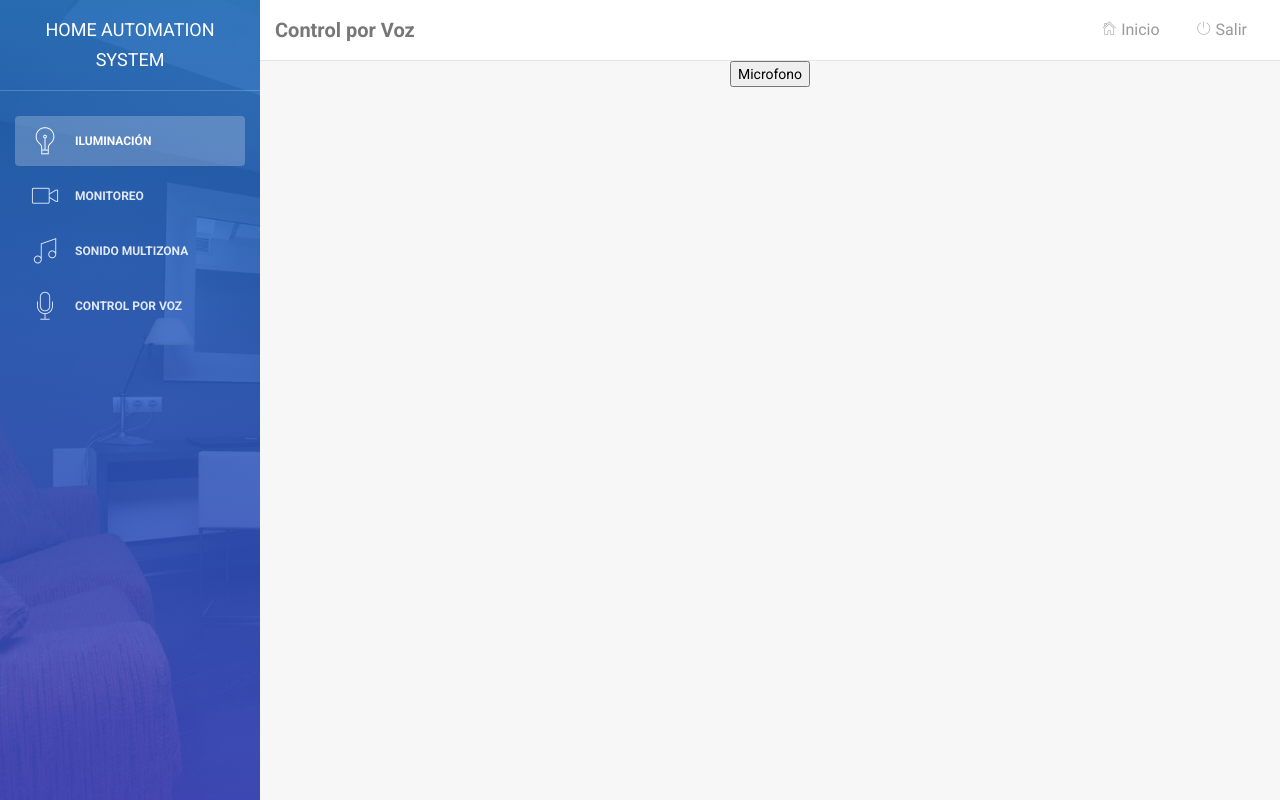
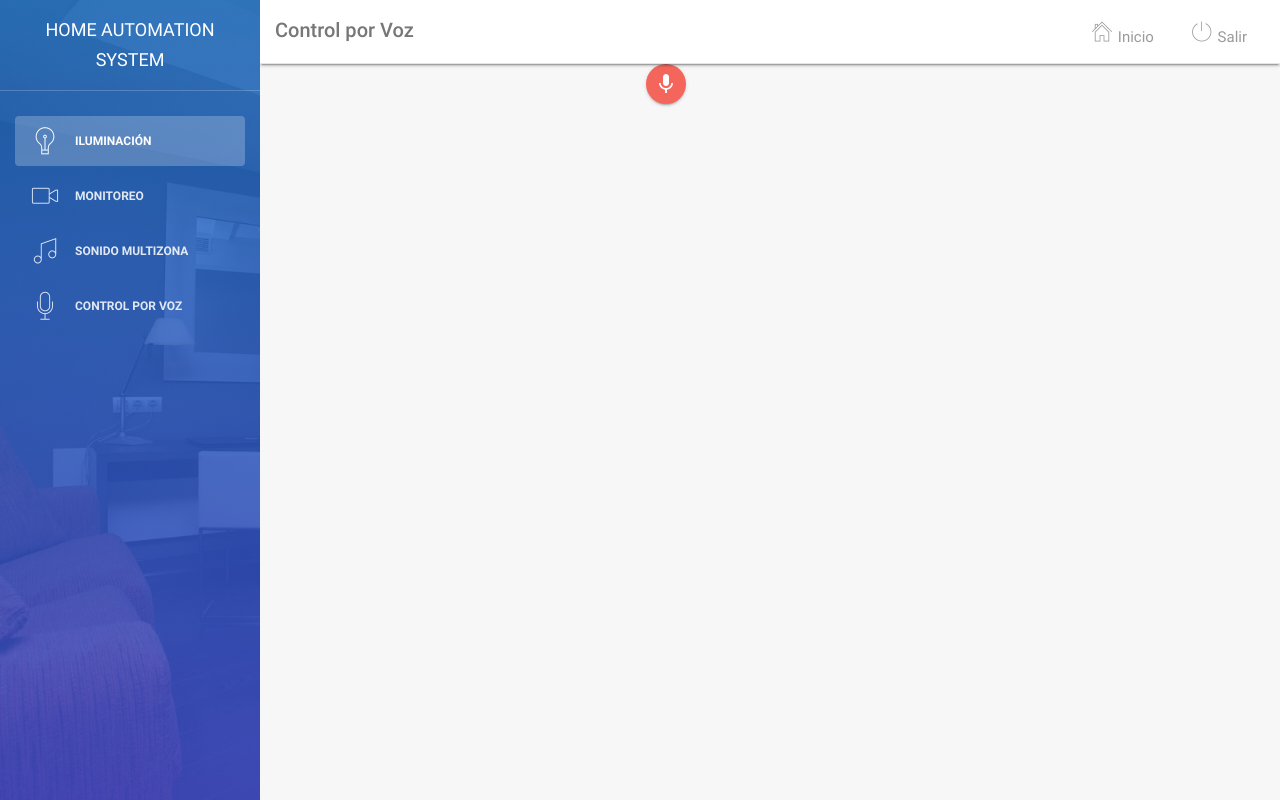
Before and after one commit to marcsanchezb/domotica, a PHP site: page /voz.php in a window 1280 px wide. Run offline with PHP 8.4, Linux system fonts and the light colour scheme; a user stored in the database is signed in; some libraries are stand-ins or nearby versions.

Commit message:
Pequeños cambios en el código

```diff
--- a/html/voz.php
+++ b/html/voz.php
@@ -29,8 +29,11 @@
     <link href="http://maxcdn.bootstrapcdn.com/font-awesome/4.2.0/css/font-awesome.min.css" rel="stylesheet">
     <link href='http://fonts.googleapis.com/css?family=Roboto:400,700,300' rel='stylesheet' type='text/css'>
     <link href="assets/css/pe-icon-7-stroke.css" rel="stylesheet" />
+    <link href="https://fonts.googleapis.com/icon?family=Material+Icons" rel="stylesheet">
 
 
+    <!--Import materialize.css-->
+    <link type="text/css" rel="stylesheet" href="materialize/css/materialize.min.css"  media="screen,projection"/>
 
     <!-- Animation library for notifications   -->
     <!-- <link href="assets/css/animate.min.css" rel="stylesheet"/>-->
@@ -117,7 +120,7 @@
 
 <form>
 
-<input type="button" onclick="funcion()" value="Microfono">
+<button class="btn-floating btn waves-effect waves-light red" onclick="funcion()"><i class="material-icons">mic</i></button>
 
 </form>
 
--- a/html/voz_admin.php
+++ b/html/voz_admin.php
@@ -29,7 +29,10 @@
     <link href="http://maxcdn.bootstrapcdn.com/font-awesome/4.2.0/css/font-awesome.min.css" rel="stylesheet">
     <link href='http://fonts.googleapis.com/css?family=Roboto:400,700,300' rel='stylesheet' type='text/css'>
     <link href="assets/css/pe-icon-7-stroke.css" rel="stylesheet" />
+    <link href="https://fonts.googleapis.com/icon?family=Material+Icons" rel="stylesheet">
 
+    <!--Import materialize.css-->
+    <link type="text/css" rel="stylesheet" href="materialize/css/materialize.min.css"  media="screen,projection"/>
 
 
     <!-- Animation library for notifications   -->
@@ -123,7 +126,7 @@
 
 <form>
 
-<input type="button" onclick="funcion()" value="Microfono">
+<button class="btn-floating btn waves-effect waves-light red" onclick="funcion()"><i class="material-icons">mic</i></button>
 
 </form>
 
```
